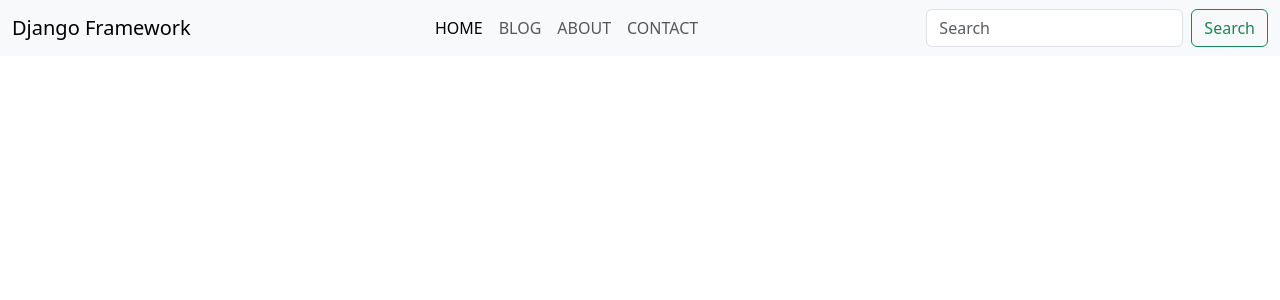
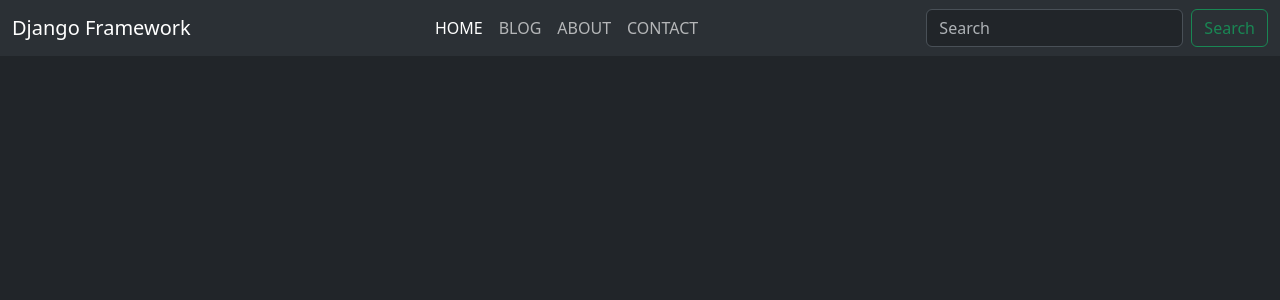
Before and after one commit to iammuhit/django-quickstart, a Django app: template app/templates/layouts/base.html in a window 1280 px wide. Shown: the top 300 px of the page. Run offline with Django 5.2, Linux system fonts and the light colour scheme; the template is opened without the code that fills it, so the values that code supplies are empty.

Commit message:
update base template layout

```diff
--- a/app/templates/layouts/base.html
+++ b/app/templates/layouts/base.html
@@ -1,12 +1,12 @@
 <!DOCTYPE html>
-<html>
+<html lang="en" data-bs-theme="dark">
     <head>
         {% include "partials/metadata.html" %}
     </head>
     <body>
         {% include "partials/header.html" %}
 
-        <section id="primary" class="container container-fluid">
+        <section id="primary" class="container container-fluid py-5">
             {% block content %}
                 <!-- Content -->
             {% endblock %}
```
